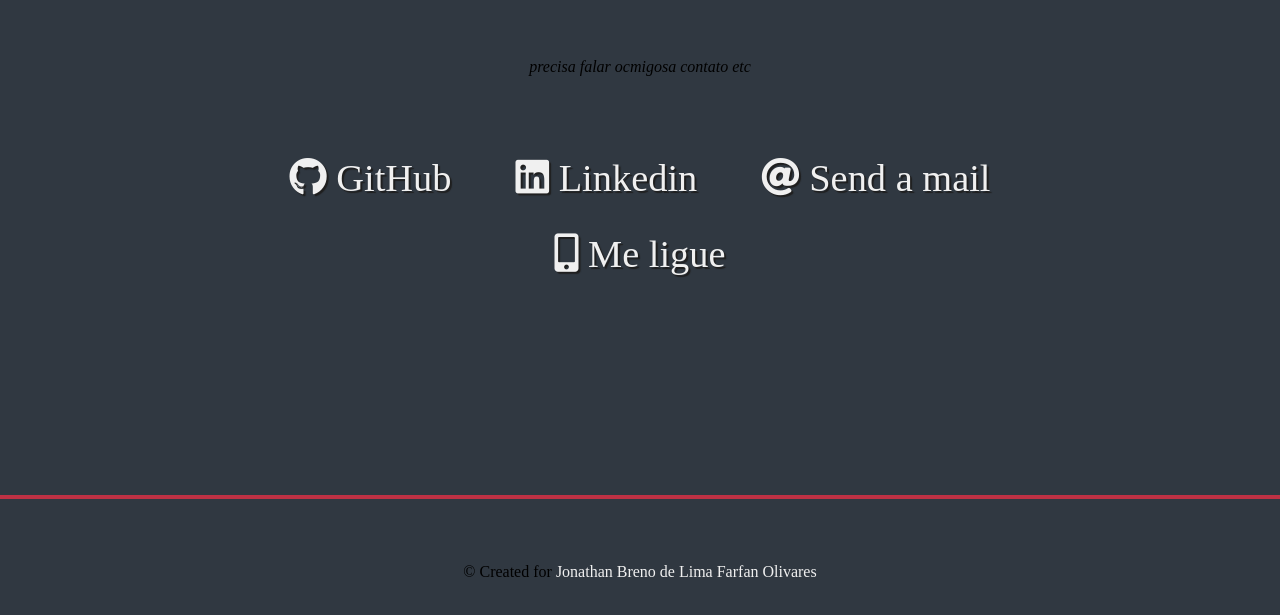
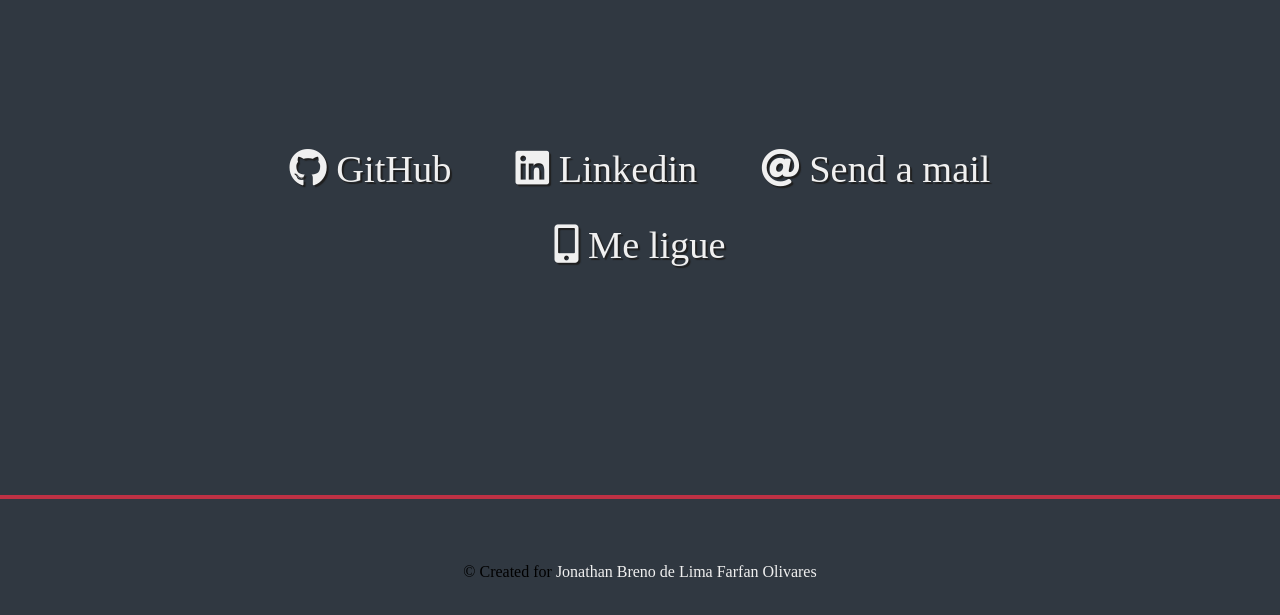
Before and after one commit to jonathant101/beta-portfolio-site, a plain HTML site: page index.html in a window 1280 px wide. Shown: the part 4253-4868 px from the top of the page. Drawn offline with Linux system fonts and the light colour scheme; a web font is replaced by a local one.

Commit message:
Update index.html

```diff
--- a/index.html
+++ b/index.html
@@ -206,7 +206,7 @@
     <!-- START CONTACT SECTION -->
     <section id="contact" class="contact-section">
         <div class="contact-section-header">
-            <p>precisa falar ocmigosa contato etc</p>
+
         </div>
         <div class="contact-links">
 
```
